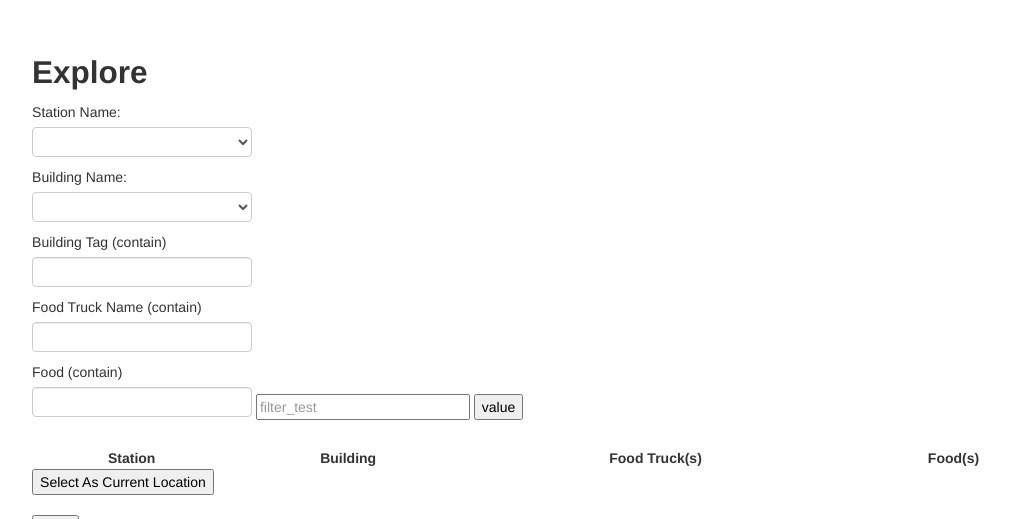
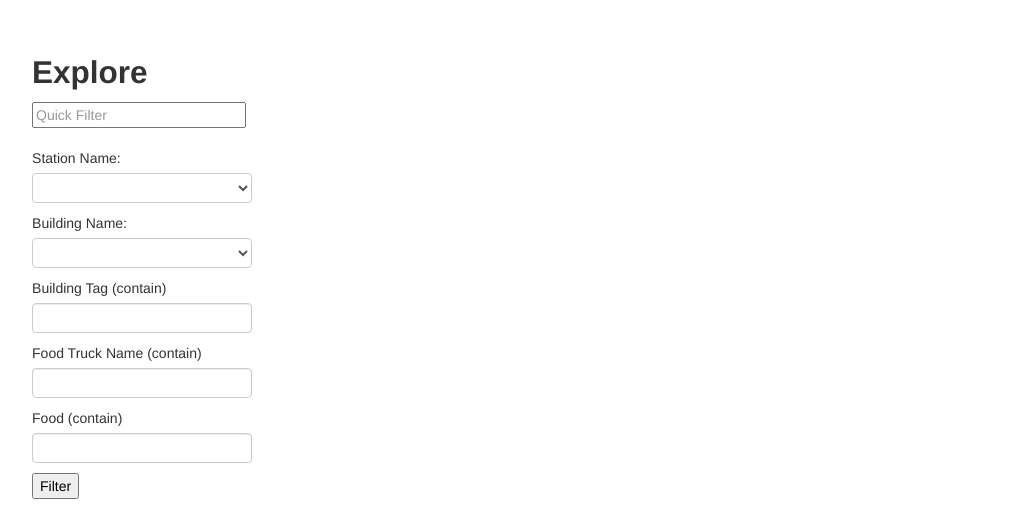
Before and after one commit to JerPaz/4400_SQL_and_FrontEnd_Project, a Flask app: page /customer_explore in a window 1280 px wide. Shown: the top 519 px of the page, without its empty margins (199-1209 px from the left). Run offline with Flask 2, Linux system fonts and the light colour scheme; data comes from the database, SQL or seed files in the repository; data that the repository does not hold is empty.

Commit message:
changed some stuff around for better appearance and changed some names/values

```diff
--- a/templates/customer_explore.html
+++ b/templates/customer_explore.html
@@ -5,6 +5,9 @@
 <body>
 
     <form action="" method="post">
+        <input onkeyup="filter_test()" placeholder="Quick Filter" id="filter"></button>
+        <br>
+        <br>
         <label>Station Name: </b></label>
         <select name ="station_name" id ="station_name">
             <option value=""></option>
@@ -30,8 +33,7 @@
         <label>Food (contain) </label>
             <input type="text" name="food">
 
-        <input onkeyup="filter_test()" placeholder="filter_test" id="filter"></button>
-        <input name="filter_input" type="submit" value="value">
+        <br><input name="filter_input" type="submit" value="Filter">
     </form>
 
     <form action="" method="post">
```
